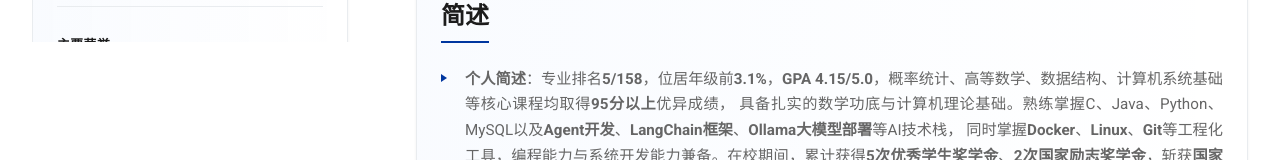
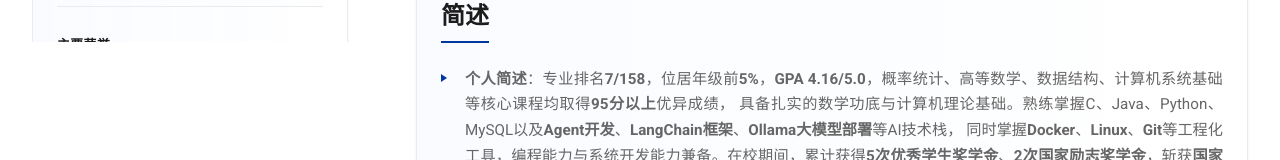
Before and after one commit to e-maker51/resume, a Vue app: page / in a window 1280 px wide. Shown: the part 758-918 px from the top of the page. Built offline with nearby package versions, Linux system fonts and the light colour scheme.

Commit message:
更新内容

```diff
--- a/src/components/AboutHeroSection.vue
+++ b/src/components/AboutHeroSection.vue
@@ -5,7 +5,7 @@
       <h2 class="section-title">简述</h2>
       <div class="bio-content">
         <ul class="describe-list">
-            <li><strong>个人简述</strong>：专业排名<strong>5/158</strong>，位居年级前<strong>3.1%</strong>，<strong>GPA 4.15/5.0</strong>，概率统计、高等数学、数据结构、计算机系统基础等核心课程均取得<strong>95分以上</strong>优异成绩，
+            <li><strong>个人简述</strong>：专业排名<strong>7/158</strong>，位居年级前<strong>5%</strong>，<strong>GPA 4.16/5.0</strong>，概率统计、高等数学、数据结构、计算机系统基础等核心课程均取得<strong>95分以上</strong>优异成绩，
                 具备扎实的数学功底与计算机理论基础。熟练掌握C、Java、Python、MySQL以及<strong>Agent开发</strong>、<strong>LangChain框架</strong>、<strong>Ollama大模型部署</strong>等AI技术栈，
                 同时掌握<strong>Docker</strong>、<strong>Linux</strong>、<strong>Git</strong>等工程化工具，编程能力与系统开发能力兼备。在校期间，累计获得<strong>5次优秀学生奖学金</strong>、<strong>2次国家励志奖学金</strong>，斩获<strong>国家级、省部级</strong>学科竞赛与科研荣誉十余项，
                 学业成绩、综合素养与科研潜力均得到充分检验。
```
Also changed, not shown: src/assets/绩点和排名.png, 1 other file (tests, documents, lock files or other folders).
